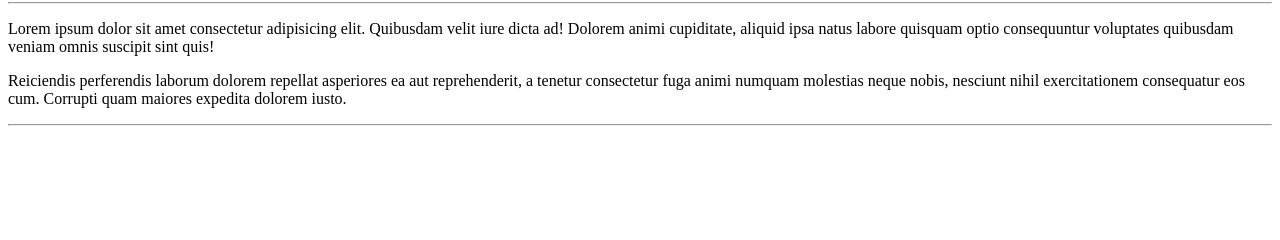
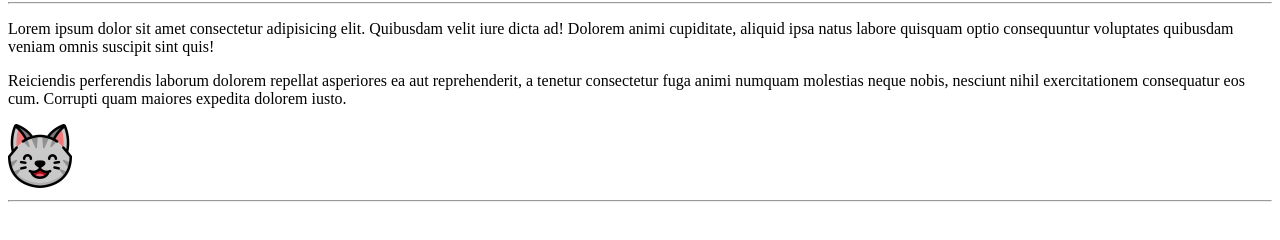
Before and after one commit to AK47-Hub/Natthaphong.github.io, a plain HTML site: page about.html in a window 1280 px wide. Shown: the part 104-344 px from the top of the page. Drawn offline with Linux system fonts and the light colour scheme.

Commit message:
add img: rrlative url

```diff
--- a/about.html
+++ b/about.html
@@ -13,6 +13,7 @@
   <hr>
   <p>Lorem ipsum dolor sit amet consectetur adipisicing elit. Quibusdam velit iure dicta ad! Dolorem animi cupiditate, aliquid ipsa natus labore quisquam optio consequuntur voluptates quibusdam veniam omnis suscipit sint quis!</p>
 Reiciendis perferendis laborum dolorem repellat asperiores ea aut reprehenderit, a tenetur consectetur fuga animi numquam molestias neque nobis, nesciunt nihil exercitationem consequatur eos cum. Corrupti quam maiores expedita dolorem iusto.</p>
+<iMg src="/images/cat.png "alt="null" width="64" height="64">
 <hr>
 </body>
 </html>
```
